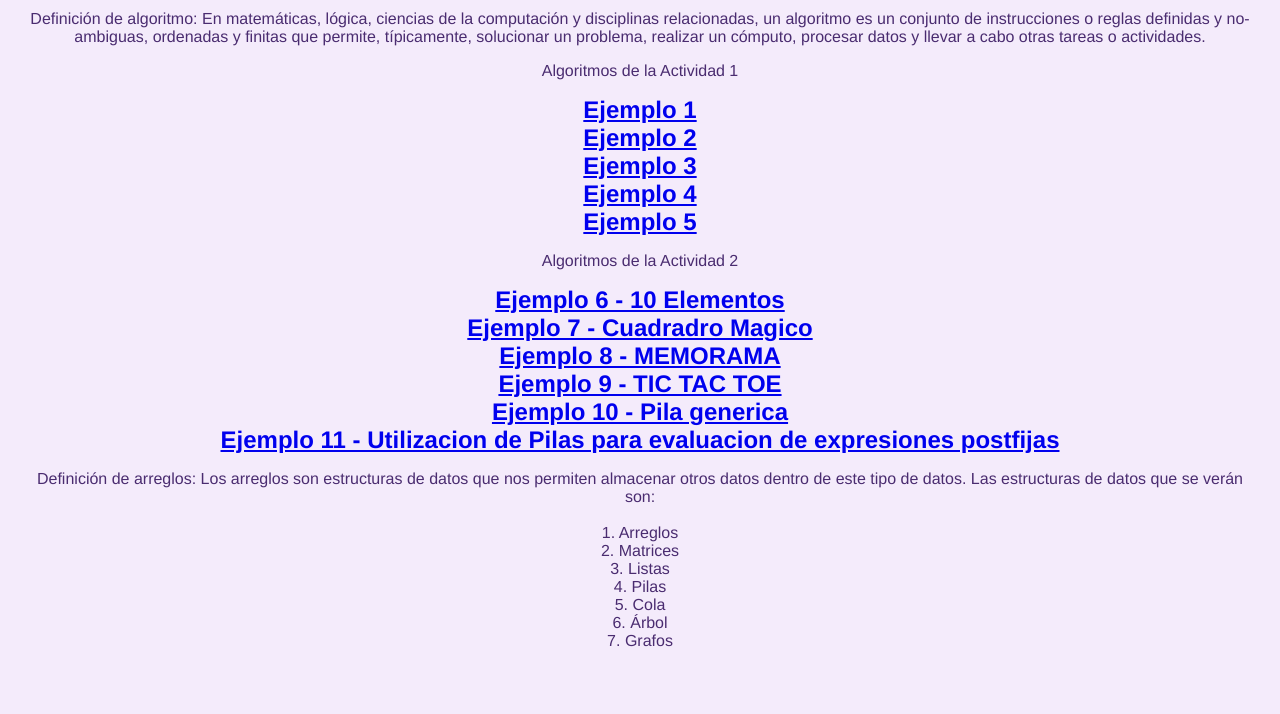
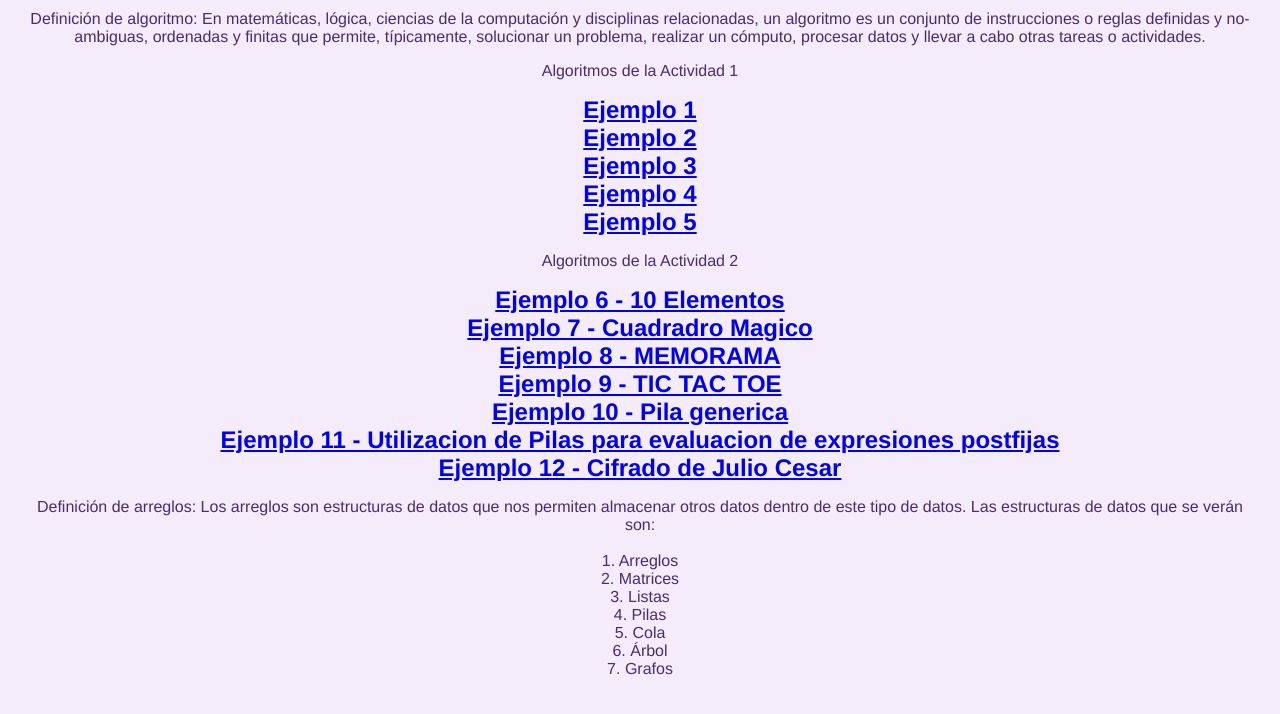
Before and after one commit to maublonded/laughing-guacamole, a plain HTML site: page index.html in a window 1280 px wide. Shown: the part 122-836 px from the top of the page. Drawn offline with Linux system fonts and the light colour scheme.

Commit message:
Update index.html
Añadido Cifrado de Julio Cesar

```diff
--- a/index.html
+++ b/index.html
@@ -24,7 +24,8 @@
     <h2> <a href="Memorama.html"> Ejemplo 8 - MEMORAMA </a></h2> <br>
     <h2> <a href="TicTacToe.html"> Ejemplo 9 - TIC TAC TOE </a></h2> <br>
     <h2> <a href="pilas1.html"> Ejemplo 10 - Pila generica </a></h2> <br>
-    <h2> <a href="pilas2.html"> Ejemplo 11 - Utilizacion de Pilas para evaluacion de expresiones postfijas </a></h2>
+    <h2> <a href="pilas2.html"> Ejemplo 11 - Utilizacion de Pilas para evaluacion de expresiones postfijas </a></h2> <br>
+    <h2> <a href="cifradoCesar.html"> Ejemplo 12 - Cifrado de Julio Cesar </a></h2> <br>
 <p>
     Definición de arreglos: Los arreglos son estructuras de datos que nos permiten almacenar otros datos dentro de este tipo de datos.
     Las estructuras de datos que se verán son: <br> <br>
```
